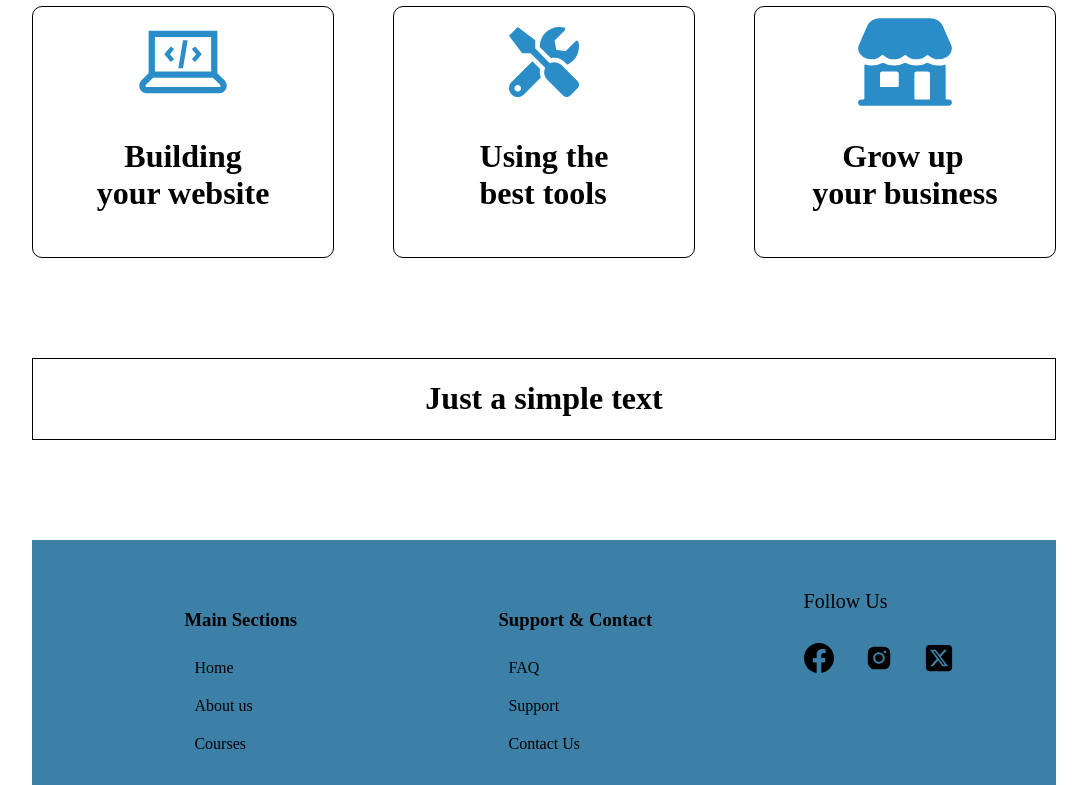
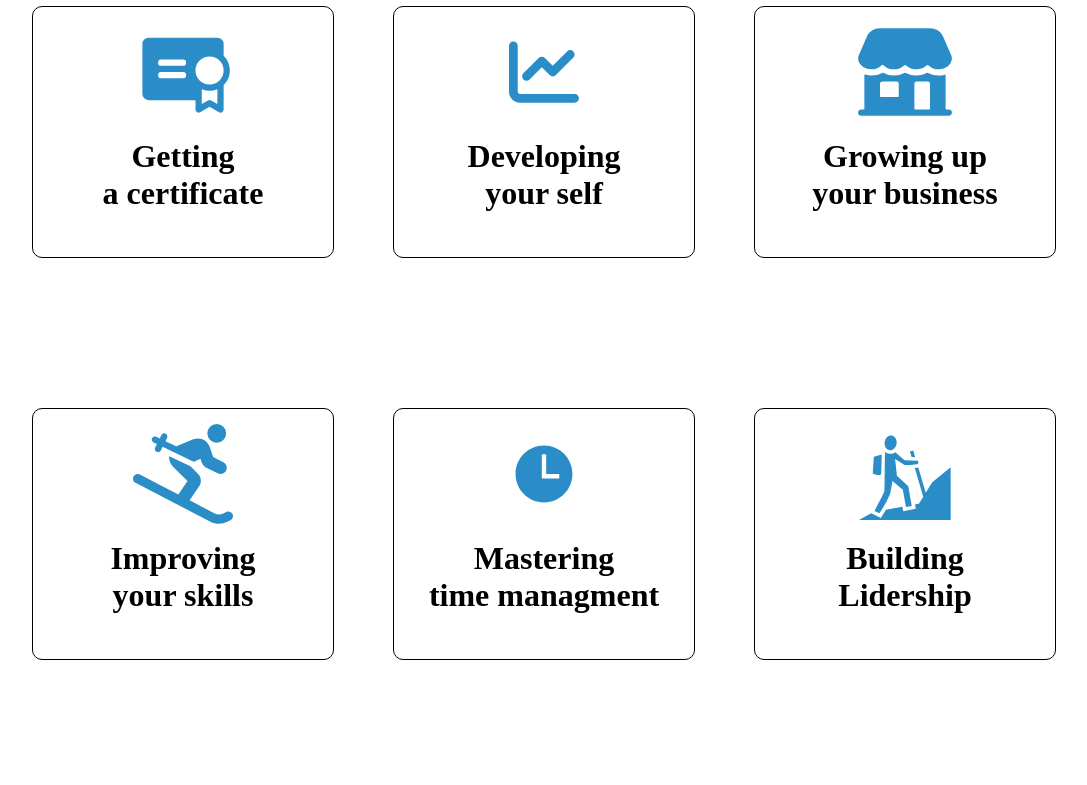
Before and after one commit to Euclides-Gune/ae-college, a React (Vite) app: page / in a window 1280 px wide. Shown: the part 1000-1785 px from the top of the page, without its empty margins (96-1183 px from the left). Built offline with nearby package versions, Linux system fonts and the light colour scheme.

Commit message:
updated the 6 home cards and changed the document title

```diff
--- a/index.html
+++ b/index.html
@@ -2,12 +2,11 @@
 <html lang="en">
   <head>
     <meta charset="UTF-8" />
-    <link rel="icon" type="image/svg+xml" href="/vite.svg" />
     <meta name="viewport" content="width=device-width, initial-scale=1.0" />
     <style>
       @import url('https://fonts.googleapis.com/css2?family=Open+Sans:ital,wght@0,300..800;1,300..800&display=swap');
       </style>
-    <title>Vite + React</title>
+    <title>AE College</title>
   </head>
   <body>
     <div id="root"></div>
--- a/src/components/Home/BodyComponents/cardSection.jsx
+++ b/src/components/Home/BodyComponents/cardSection.jsx
@@ -1,7 +1,10 @@
 import { Fragment } from "react";
-import { LiaLaptopCodeSolid } from "react-icons/lia";
-import { FaTools } from "react-icons/fa";
 import { IoStorefront } from "react-icons/io5";
+import { FaChartLine } from "react-icons/fa6";
+import { PiCertificateFill } from "react-icons/pi";
+import { IoTimeSharp } from "react-icons/io5";
+import { FaPersonSkiing } from "react-icons/fa6";
+import { GiHiking } from "react-icons/gi";
 
 export default function CardSection() {
     return(
@@ -13,21 +16,22 @@ export default function CardSection() {
             <div className="card">
                 <div className="card-icon-square">
                     <div className="card-icon">
-                        <LiaLaptopCodeSolid className="icon" />
+                        <PiCertificateFill className="icon" />
                     </div>
                 </div>
                 <div className="card-content">
-                    <h1 className="content-text">Building <br /> your website</h1>
+                    <h1 className="content-text">Getting <br /> a certificate
+                    </h1>
                 </div>
             </div>
             <div className="card">
                 <div className="card-icon-square">
                     <div className="card-icon">
-                    <FaTools className="icon-2"/>
+                    <FaChartLine className="icon-2"/>
                     </div>
                 </div>
                 <div className="card-content">
-                    <h1>Using the <br /> best tools</h1>
+                    <h1 className="content-text">Developing <br /> your self </h1>
                 </div>
             </div>
             <div className="card">
@@ -37,7 +41,41 @@ export default function CardSection() {
                     </div>
                 </div>
                 <div className="card-content">
-                    <h1><span className="grow_text">Grow up</span> <br />your business</h1>
+                    <h1 className="content-text">Growing up <br /> your business </h1>
+                </div>
+            </div>
+        </div>
+        <div className="card-title">
+            </div>
+            <div className="cards">
+            <div className="card">
+                <div className="card-icon-square">
+                    <div className="card-icon">
+                        <FaPersonSkiing className="icon" />
+                    </div>
+                </div>
+                <div className="card-content">
+                    <h1 className="content-text">Improving <br /> your skills</h1>
+                </div>
+            </div>
+            <div className="card">
+                <div className="card-icon-square">
+                    <div className="card-icon">
+                    <IoTimeSharp className="icon-2"/>
+                    </div>
+                </div>
+                <div className="card-content">
+                    <h1 className="content-text">Mastering <br /> time managment </h1>
+                </div>
+            </div>
+            <div className="card">
+                <div className="card-icon-square">
+                    <div className="card-icon">
+                        <GiHiking className="icon"/>
+                    </div>
+                </div>
+                <div className="card-content">
+                    <h1 className="content-text">Building <br /> Lidership </h1>
                 </div>
             </div>
         </div>
--- a/src/components/Home/BodyComponents/footer.jsx
+++ b/src/components/Home/BodyComponents/footer.jsx
@@ -1,7 +1,7 @@
 export default function BodyFooter() {
     return(
         <div className="footer-title-section">
-            <h1 className="footer-title">Just a simple text</h1>
+            <h1 className="footer-title">Enjoy our website</h1>
         </div>
     );
 }
--- a/src/index.css
+++ b/src/index.css
@@ -126,6 +126,7 @@ body {
   color: #2a8dc7;
   width: 100px;
   height: 100px;
+  margin-top: 20px;
 }
 
 .card-icon .icon-2 {
@@ -133,6 +134,7 @@ body {
   color: #2a8dc7;
   width: 70px;
   height: 100px;
+  margin-top: 20px;
 }
 
 .card-content {
@@ -198,12 +200,12 @@ body {
 }
 
 .footer-title-section {
-  border: 1px solid black;
   margin-bottom: 100px;
 }
 
 .footer-title {
   text-align: center;
+  font-weight: lighter;
 }
 
 .footer {
```
